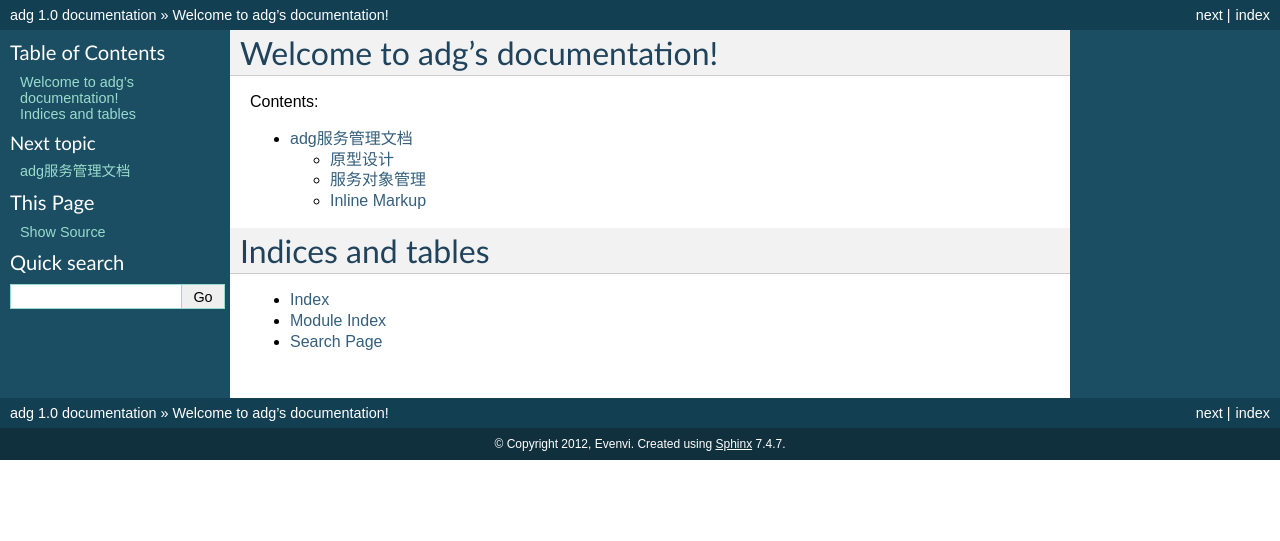
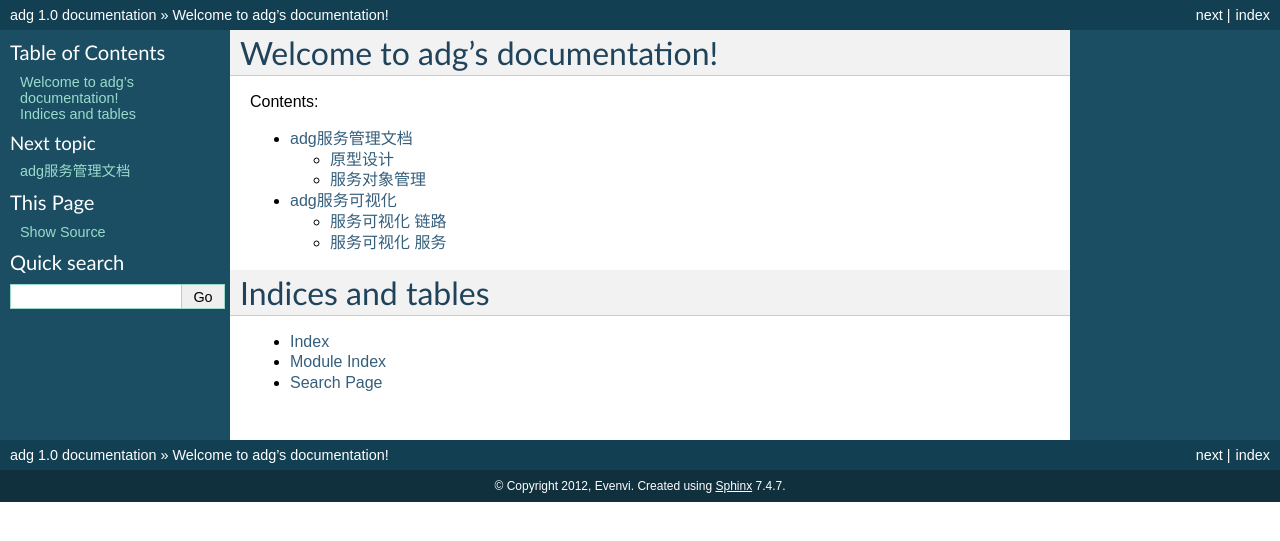
Before and after one commit to dothan009/a-test-sphinx-doc, a Sphinx documentation site: the page built from source/index.rst, in a window 1280 px wide. Shown: the top 541 px of the page. Built offline with Sphinx 7.4.7, drawn with Linux system fonts in a browser that asks for light colours; some of the changed lines change nothing that is shown.

Commit message:
databases field

```diff
--- a/source/index.rst
+++ b/source/index.rst
@@ -11,7 +11,9 @@
 .. toctree::
    :maxdepth: 2
 
-   example
+   service
+   service_view
+
 
 
 Indices and tables
--- /dev/null
+++ b/source/service.rst
@@ -0,0 +1,51 @@
+adg服务管理文档
+===============
+服务管理原型设计、服务对象管理
+
+原型设计
+----------------
+ 服务管理主要对应L4和L7两个网络层：
+
+	* ``L4：tcp udp htpp``
+	* ``L7: tcp http ssl https``
+
+ 服务可以没有名称，在服务均衡中要用到服务配置（链路+服务）可以快速添加服务。在涉及到的L7层的服务时要加密，需要上传加密证书（enceryptionCertificate），并且选择加密证书的版本。如果是L4层的下面的上传证书字段不显示。
+
+.. image:: http://pic.yupoo.com/fuluoxinchen/Cs6FGHZ2/medish.jpg
+
+服务对象管理
+--------------
+
+#. 数据库字段设计
+
+ **YML格式定义** ::
+
+	id:                     ~
+	serviceName:            {type:varchar(255)}
+	protocol:               {type:varchar(255), required: true}
+	port:                   {type:integer, required: true}
+	encrCertificate: 	{type:varchar(255)}
+	protocolVersion:        {type:varchar(255)}
+	clientAuthentic:        {type:boolean}
+
+#. 固定的字段
+
+ ADG内置了一些常见的服务，这些服务有
+
+
+ =========  =====  ======  ===========
+ NAME       TYPE   PORT    DESCRIPTION
+ =========  =====  ======  ===========
+ http       HTTP   80
+ https      HTTPS  443
+ dns        UDP	   53
+ msts       MSTS   3390
+ mysql      TCP
+ sqlserver  TCP
+ =========  =====  ======  ===========
+
+ **系统内置服务不可被删除，也不可以被编辑**
+
+#. 编码
+
+ service表内的数据进行相关的操作，包括添加、删除
--- /dev/null
+++ b/source/service_view.rst
@@ -0,0 +1,10 @@
+adg服务可视化
+=========================
+
+使用js报表库，对数据进行直观，快速，友好显示
+
+服务可视化 链路
+-----------------------
+
+服务可视化 服务
+----------------
```
Also changed, not shown: 4 other files.
